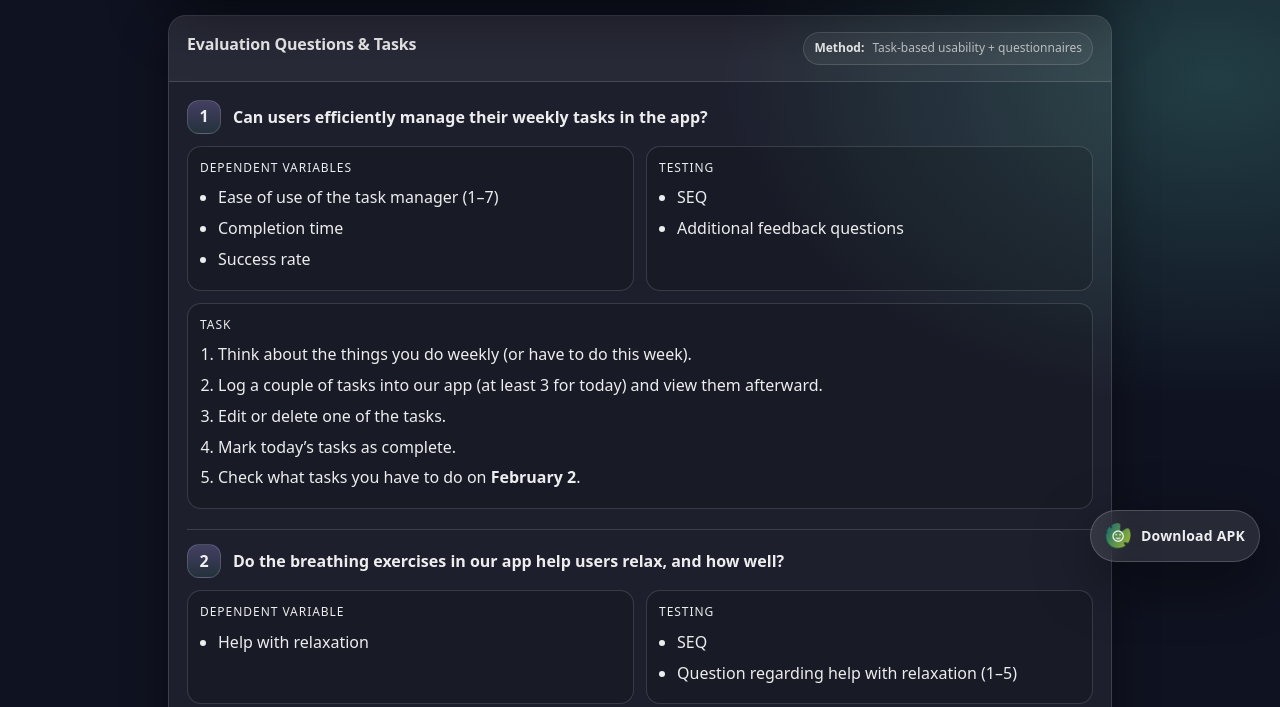
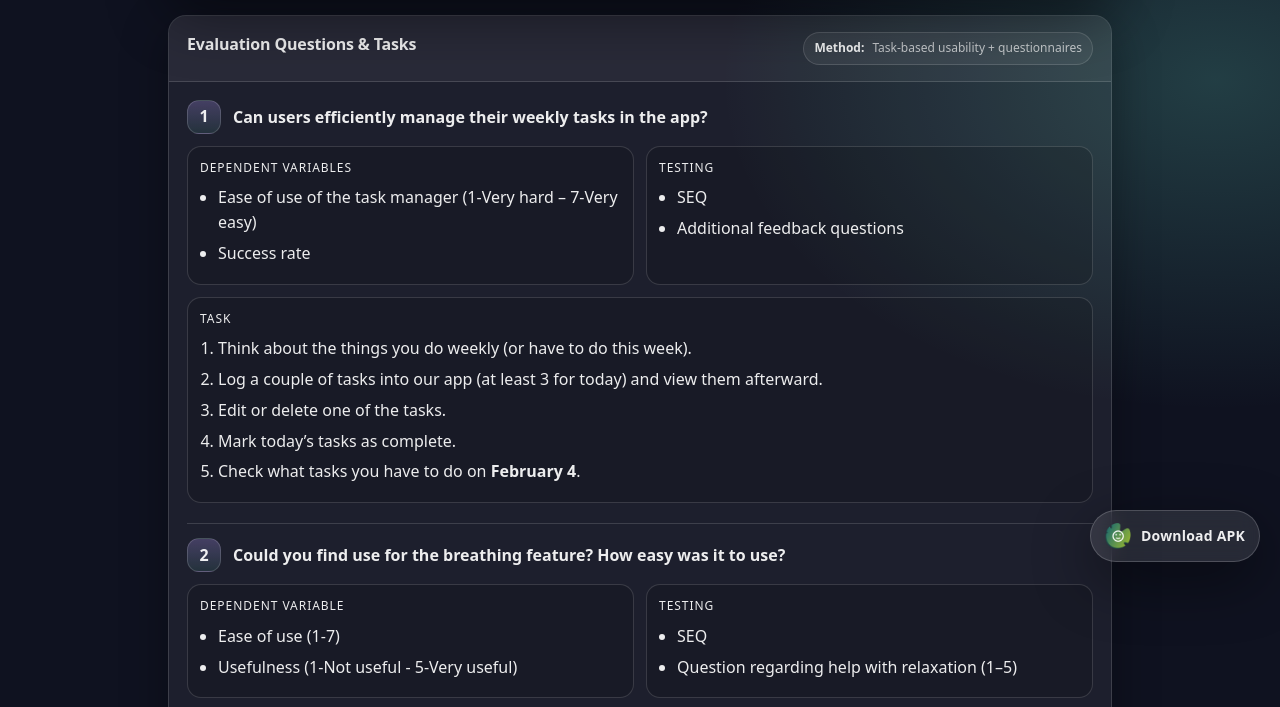
Before and after one commit to IrisJPEG/IrisJPEG-CCL3-WS2025, a plain HTML site: page docs/uee.html in a window 1280 px wide. Shown: the part 218-925 px from the top of the page. Drawn offline with Linux system fonts and the light colour scheme.

Commit message:
conclusion edit

```diff
--- a/docs/uee.html
+++ b/docs/uee.html
@@ -464,8 +464,8 @@
               <div class="box">
                 <p class="label">Dependent variables</p>
                 <ul>
-                  <li>Ease of use of the task manager (1–7)</li>
-                  <li>Completion time</li>
+                  <li>Ease of use of the task manager (1-Very hard – 7-Very easy)</li>
+
                   <li>Success rate</li>
                 </ul>
               </div>
@@ -486,7 +486,7 @@
                 <li>Log a couple of tasks into our app (at least 3 for today) and view them afterward.</li>
                 <li>Edit or delete one of the tasks.</li>
                 <li>Mark today’s tasks as complete.</li>
-                <li>Check what tasks you have to do on <strong>February 2</strong>.</li>
+                <li>Check what tasks you have to do on <strong>February 4</strong>.</li>
               </ol>
             </div>
 
@@ -495,14 +495,15 @@
             <!-- Q2 -->
             <div class="q-title">
               <div class="q-num">2</div>
-              <h3>Do the breathing exercises in our app help users relax, and how well?</h3>
+              <h3>Could you find use for the breathing feature? How easy was it to use?</h3>
             </div>
 
             <div class="grid-2">
               <div class="box">
                 <p class="label">Dependent variable</p>
                 <ul>
-                  <li>Help with relaxation</li>
+                  <li>Ease of use (1-7)</li>
+                  <li>Usefulness (1-Not useful - 5-Very useful)</li>
                 </ul>
               </div>
 
@@ -692,10 +693,9 @@
           </table>
           <p class = "note" style="margin-bottom: 12px; margin-top: 12px; overflow-x: auto;">
               After analyzing the results, we can conclude that users found our app quite easy to use, with an overall
-            average SEQ score of 6.3 out of 7 (1-very hard, 7-very easy). In terms of the qualitative evaluation and additional feedback some users
+            average SEQ score of 6.3 out of 7.0 (1-very hard, 7-very easy). In terms of the qualitative evaluation users were pleased by our implementation of the note for tomorrow feature, and found the breathing exercises quite useful, given a usefulness score of 4.0 out of 5.0. However, after giving additional feedback some users
             reported slight inconsistencies in our app's UI, including some cards being clickable while others having buttons.
-            Another user felt confusion when it came to the play button for the breathing exercises, as it appeared active when it was not. We have also adjusted some icon colors for better accessibility as one tester struggled with poor visibility.
-            We have taken their feedback into consideration and implemented the requested changes as well as fixed the issues found during our heuristic evaluation.
+            Another user felt confusion when it came to the play button for the breathing exercises, as it appeared active when it was not. We have also adjusted some icon colors for better accessibility as one tester struggled with poor visibility. We have taken their feedback into consideration and implemented the requested changes which closely matched issues we noted in heuristic evaluation.
             There was more additional feedback from users, but we quickly realized not every comment from a tester neccessarly means we have to immediatelly implement it, as most of them were a matter of opinion individual to each person, rather then objective matter affecting the functionality of the app. This was cofirmed by a consistently high SUS score, which was on average 91.7.
 
           </p>
```
